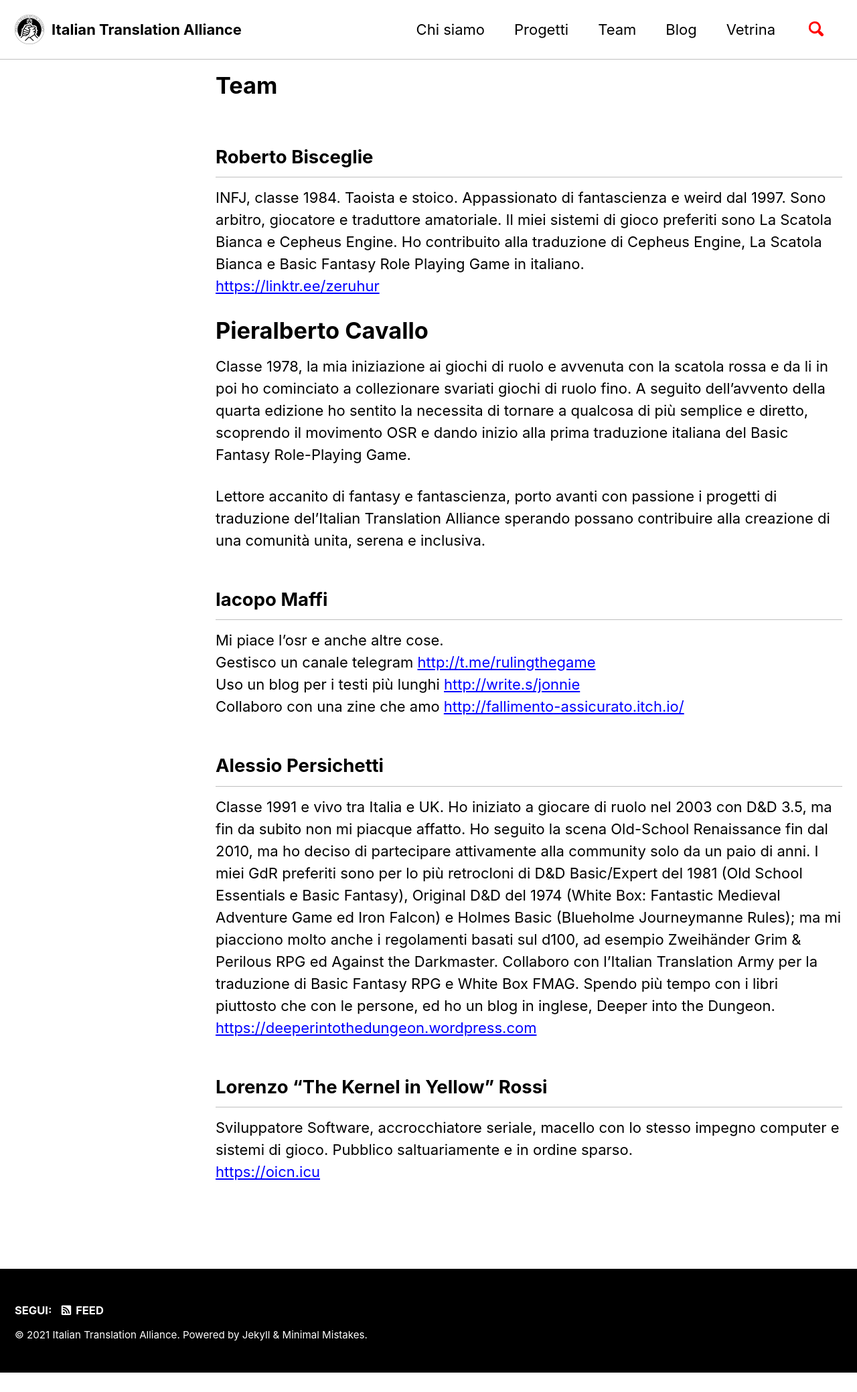
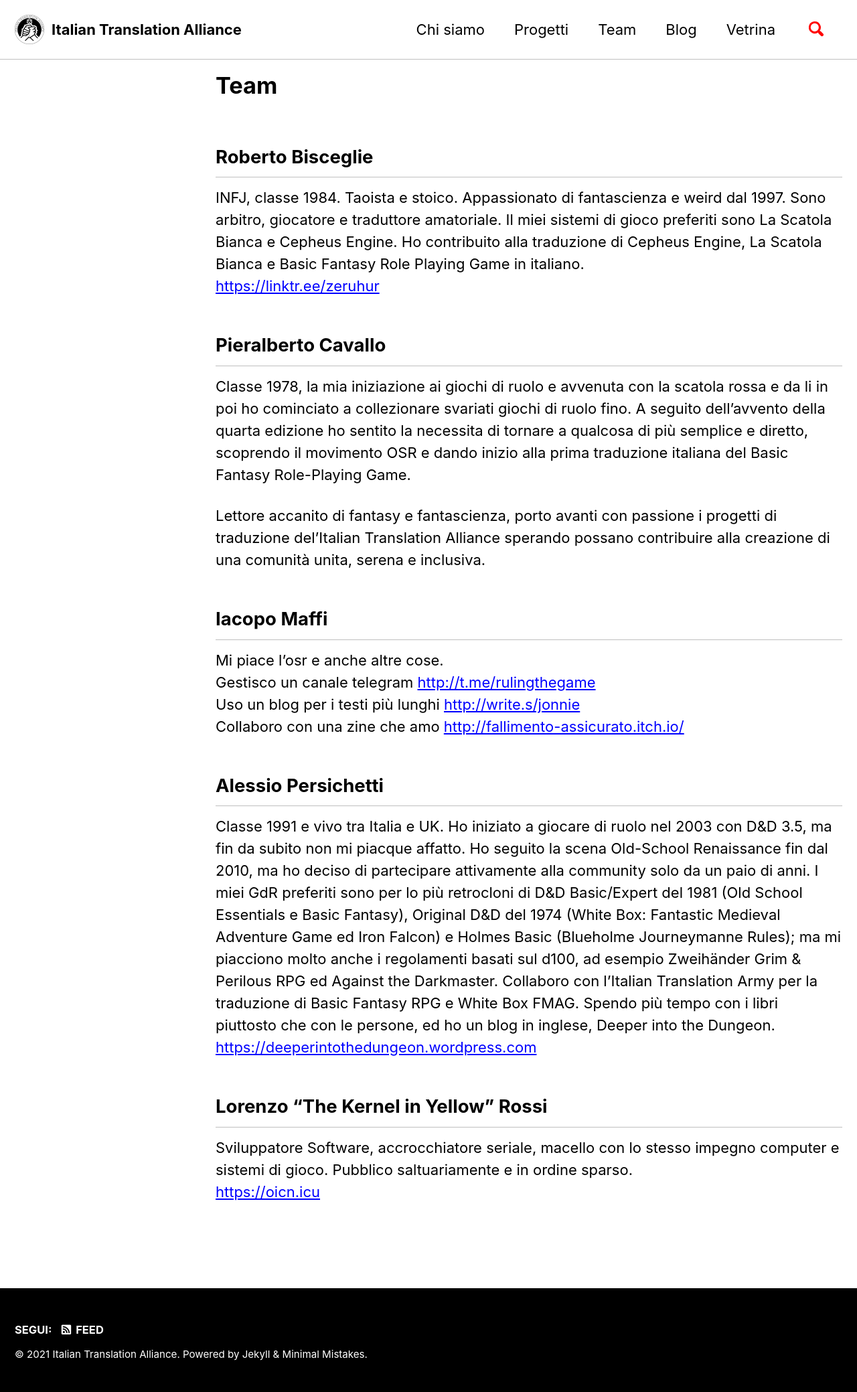
Before and after one commit to Italian-Translation-Alliance/italian-translation-alliance.github.io, a Jekyll site: the page built from pages/team.md, in a window 1280 px wide. Shown: the whole page at 67% size. Built offline with Jekyll 4.4.1, drawn with Linux system fonts in a browser that asks for light colours; cached includes are drawn as plain includes; comment, search, counter and statistics services are not loaded; before the commit the page ends 2050 px from its top, so only the background shows below that.

```diff
--- a/pages/team.md
+++ b/pages/team.md
@@ -9,7 +9,7 @@ permalink: "/team/"
 INFJ, classe 1984. Taoista e stoico. Appassionato di fantascienza e weird dal 1997. Sono arbitro, giocatore e traduttore amatoriale. Il miei sistemi di gioco preferiti sono La Scatola Bianca e Cepheus Engine. Ho contribuito alla traduzione di Cepheus Engine, La Scatola Bianca e Basic Fantasy Role Playing Game in italiano.
 [https://linktr.ee/zeruhur](https://linktr.ee/zeruhur)
 
-# Pieralberto Cavallo
+## Pieralberto Cavallo
 Classe 1978, la mia iniziazione ai giochi di ruolo e avvenuta con la scatola rossa e da li in poi ho cominciato a collezionare svariati giochi di ruolo fino. A seguito dell'avvento della quarta edizione ho sentito la necessita di tornare a qualcosa di più semplice e diretto, scoprendo il movimento OSR e dando inizio alla prima traduzione italiana del Basic Fantasy Role-Playing Game.
 
 Lettore accanito di fantasy e fantascienza, porto avanti con passione i progetti di traduzione del'Italian Translation Alliance sperando possano contribuire alla creazione di una comunità unita, serena e inclusiva.
```
